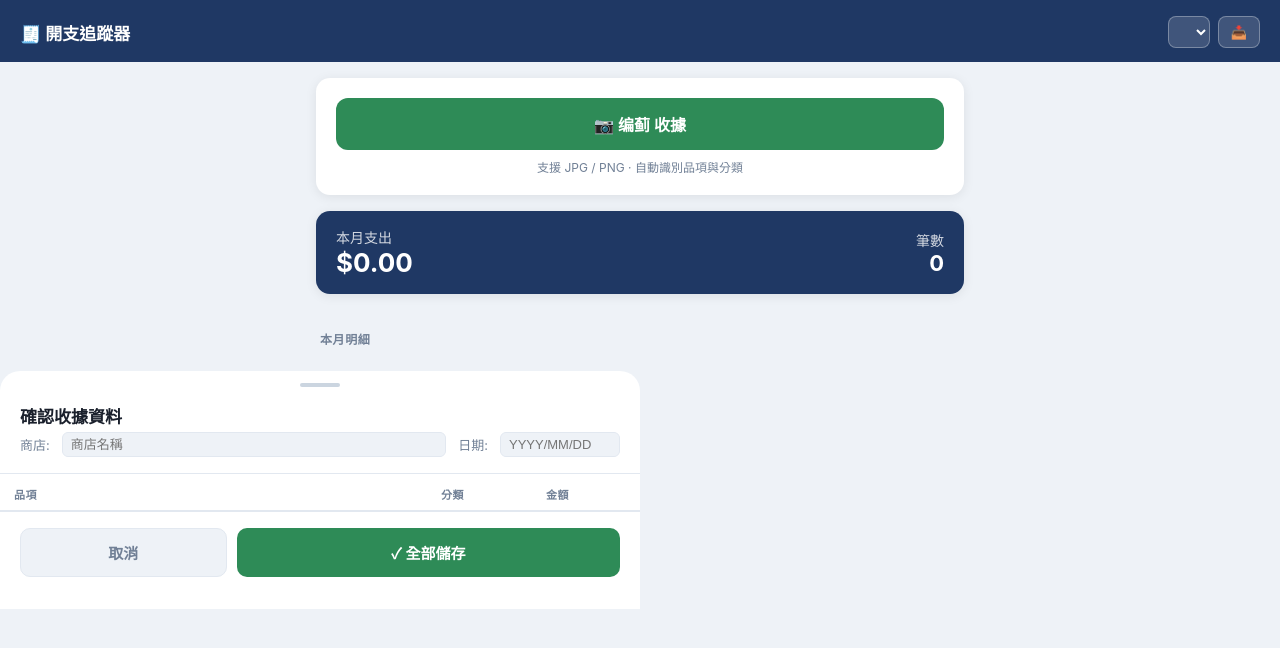
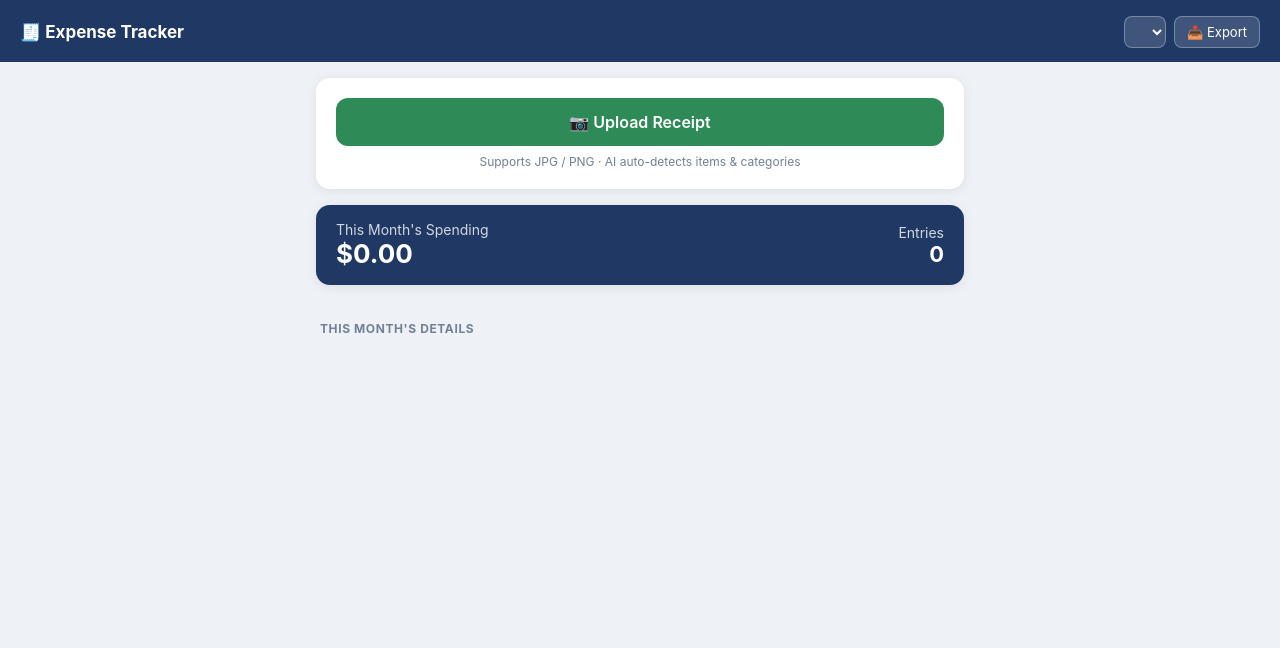
Before and after one commit to alvin7397-ai/receipt-tracker, a Python web app: template templates/index.html in a window 1280 px wide. Shown: the top 648 px of the page. Run offline with Jinja, Linux system fonts and the light colour scheme; the template is opened without the code that fills it: most values are stand-ins (such as "Sample title", 1, 10 or a date in 2020); lists and menus that the app fills with data are empty.

Commit message:
Update index.html

```diff
--- a/templates/index.html
+++ b/templates/index.html
@@ -1,11 +1,11 @@
 <!DOCTYPE html>
-<html lang="zh-TW">
+<html lang="en">
 <head>
 <meta charset="UTF-8">
 <meta name="viewport" content="width=device-width, initial-scale=1.0, maximum-scale=1.0">
 <meta name="apple-mobile-web-app-capable" content="yes">
 <meta name="apple-mobile-web-app-status-bar-style" content="black-translucent">
-<title>開支追蹤器</title>
+<title>Expense Tracker</title>
 <style>
 :root {
   --navy:   #1F3864;
@@ -38,7 +38,6 @@ header {
   gap: 10px;
 }
 .header-title { font-size: 17px; font-weight: 700; white-space: nowrap; }
-.header-title span { opacity: .6; font-size: 13px; }
 .header-right { display: flex; align-items: center; gap: 8px; }
 #monthSelect {
   background: rgba(255,255,255,.15);
@@ -177,13 +176,13 @@ main { max-width: 680px; margin: 0 auto; padding: 16px; }
 .entry-sub  { font-size: 12px; color: var(--muted); margin-top: 2px; white-space: nowrap; overflow: hidden; text-overflow: ellipsis; }
 .entry-right { display: flex; align-items: center; gap: 8px; flex-shrink: 0; }
 .entry-amount { font-size: 15px; font-weight: 700; white-space: nowrap; }
- .btn-del {
+.btn-del {
   background: none; border: none; cursor: pointer;
   color: #CBD5E0; font-size: 16px; padding: 2px 4px;
   transition: color .15s;
   line-height: 1;
 }
- .btn-del:hover { color: #E53E3E; }
+.btn-del:hover { color: #E53E3E; }
 .entry-date {
   font-size: 11px; color: var(--muted);
   min-width: 68px; text-align: right;
@@ -212,7 +211,7 @@ main { max-width: 680px; margin: 0 auto; padding: 16px; }
 @keyframes spin { to { transform: rotate(360deg); } }
 
 /* ── Modal ── */
-.uodal-bg {
+.modal-bg {
   display: none;
   position: fixed; inset: 0;
   background: rgba(0,0,0,.5);
@@ -230,7 +229,7 @@ main { max-width: 680px; margin: 0 auto; padding: 16px; }
   animation: slideUp .25s ease;
 }
 @keyframes slideUp { from { transform: translateY(40px); opacity: 0; } }
-.modal-drag { width: 40px; height: 4px; background: #CBD5E0 ; border-radius: 2px; margin: 12px auto 16px; }
+.modal-drag { width: 40px; height: 4px; background: #CBD5E0; border-radius: 2px; margin: 12px auto 16px; }
 .modal-header {
   padding: 0 20px 16px;
   border-bottom: 1px solid var(--border);
@@ -269,19 +268,19 @@ main { max-width: 680px; margin: 0 auto; padding: 16px; }
   background: var(--bg);
 }
 .field-input:focus { border-color: var(--blue); background: #fff; }
- .amount-input { max-width: 80px; text-align: right; }
+.amount-input { max-width: 80px; text-align: right; }
 select.field-input { appearance: none; cursor: pointer; }
 .btn-remove-item {
-  background: none; border: none; color: #CBD5E0 ;
+  background: none; border: none; color: #CBD5E0;
   cursor: pointer; font-size: 16px; padding: 4px;
   transition: color .15s;
 }
- .btn-remove-item:hover { color: #E53E3E; }
+.btn-remove-item:hover { color: #E53E3E; }
 .modal-footer {
   padding: 16px 20px 0;
   display: flex; gap: 10px;
 }
- .btn-cancel {
+.btn-cancel {
   flex: 1; background: var(--bg); border: 1px solid var(--border);
   color: var(--muted); border-radius: 10px; padding: 13px;
   font-size: 15px; font-weight: 600; cursor: pointer;
@@ -295,15 +294,15 @@ select.field-input { appearance: none; cursor: pointer; }
 .btn-save:hover { background: #256B44; }
 
 /* ── Toast ── */
-$tNast {
+#toast {
   position: fixed; bottom: 24px; left: 50%; transform: translateX(-50%);
   background: #2D3748; color: #fff;
   padding: 10px 20px; border-radius: 10px;
-  font-size: 14px; zQ-index: 600;
+  font-size: 14px; z-index: 600;
   opacity: 0; transition: opacity .25s;
   pointer-events: none; white-space: nowrap;
 }
-$toast.show { opacity: 1; }
+#toast.show { opacity: 1; }
 
 .empty-state {
   text-align: center; color: var(--muted);
@@ -314,10 +313,10 @@ $toast.show { opacity: 1; }
 <body>
 
 <header>
-  <div class="header-title">🧾 開支追蹤器</div>
+  <div class="header-title">🧾 Expense Tracker</div>
   <div class="header-right">
     <select id="monthSelect"></select>
-    <a id="btnExport" href="#" class="btn-icon" onclick="exportExcel(event)">📥</a>
+    <a id="btnExport" href="#" class="btn-icon" onclick="exportExcel(event)">📥 Export</a>
   </div>
 </header>
 
@@ -325,26 +324,26 @@ $toast.show { opacity: 1; }
   <!-- Upload -->
   <div class="upload-card">
     <label class="upload-btn" for="fileInput">
-      📷 编蓟 收據
+      📷 Upload Receipt
     </label>
     <input type="file" id="fileInput" accept="image/*" capture="environment">
-    <p class="upload-hint">支援 JPG / PNG · 自動識別品項與分類</p>
+    <p class="upload-hint">Supports JPG / PNG · AI auto-detects items &amp; categories</p>
   </div>
 
   <!-- June import banner -->
   <div id="importBanner" style="display:none">
-    <p>匯入 2026 年 6 月歷史資料 <small>家用品、食品、貓咪等 50+ 筆記錄</small></p>
-    <button id="btnImport" onclick="importJune()">匯入</button>
+    <p>Import June 2026 historical data <small>Household, groceries, cat supplies &amp; more — 50+ entries</small></p>
+    <button id="btnImport" onclick="importJune()">Import</button>
   </div>
 
   <!-- Total -->
   <div class="total-card">
     <div>
-      <div class="t-label">本月支出</div>
+      <div class="t-label">This Month's Spending</div>
       <div class="t-amount" id="totalAmount">$0.00</div>
     </div>
     <div style="text-align:right">
-      <div class="t-label">筆數</div>
+      <div class="t-label">Entries</div>
       <div style="font-size:22px;font-weight:700" id="totalCount">0</div>
     </div>
   </div>
@@ -353,14 +352,14 @@ $toast.show { opacity: 1; }
   <div class="summary-grid" id="summaryGrid"></div>
 
   <!-- Entry list -->
-  <div class="section-header">本月明細</div>
+  <div class="section-header">This Month's Details</div>
   <div id="entryList"></div>
 </main>
 
 <!-- Loading -->
 <div id="loadingOverlay">
   <div class="spinner"></div>
-  <div id="loadingText">AI 識別收據中…</div>
+  <div id="loadingText">AI scanning receipt…</div>
 </div>
 
 <!-- Review modal -->
@@ -368,28 +367,28 @@ $toast.show { opacity: 1; }
   <div class="modal" id="reviewModal">
     <div class="modal-drag"></div>
     <div class="modal-header">
-      <h2>確認收據資料</h2>
+      <h2>Confirm Receipt</h2>
       <div class="modal-meta">
-        <span>商店:</span>
-        <input class="meta-field" id="mStore" placeholder="商店名稱">
-        <span>日期:</span>
+        <span>Store:</span>
+        <input class="meta-field" id="mStore" placeholder="Store name">
+        <span>Date:</span>
         <input class="meta-field" id="mDate" placeholder="YYYY/MM/DD" style="max-width:120px">
       </div>
     </div>
     <table class="items-table">
       <thead>
         <tr>
-          <th>品項</th>
-          <th style="width:105px">分類</th>
-          <th style="width:80px">金額</th>
+          <th>Item</th>
+          <th style="width:120px">Category</th>
+          <th style="width:80px">Amount</th>
           <th style="width:28px"></th>
         </tr>
       </thead>
       <tbody id="itemRows"></tbody>
     </table>
     <div class="modal-footer">
-      <button class="btn-cancel" onclick="closeModal()">取消</button>
-      <button class="btn-save" onclick="saveAll()">✓ 全部儲存</button>
+      <button class="btn-cancel" onclick="closeModal()">Cancel</button>
+      <button class="btn-save" onclick="saveAll()">✓ Save All</button>
     </div>
   </div>
 </div>
@@ -419,7 +418,9 @@ async function loadMonths() {
   const sorted = [...all].sort().reverse();
   sorted.forEach(m => {
     const [y, mo] = m.split('-');
-    const opt = new Option(`${y}���${parseInt(mo)}o��`, m);
+    const monthNames = ['Jan','Feb','Mar','Apr','May','Jun','Jul','Aug','Sep','Oct','Nov','Dec'];
+    const label = `${monthNames[parseInt(mo)-1]} ${y}`;
+    const opt = new Option(label, m);
     sel.appendChild(opt);
   });
   currentMonth = sel.value;
@@ -438,15 +439,13 @@ async function checkImportBanner() {
     document.getElementById('importBanner').style.display = 'none';
     return;
   }
-  const count = allEntries.length;
-  document.getElementById('importBanner').style.display = count === 0 ? 'flex' : 'none';
+  document.getElementById('importBanner').style.display = allEntries.length === 0 ? 'flex' : 'none';
 }
 
 function fmt(n) { return '$' + Number(n).toFixed(2).replace(/\B(?=(\d{3})+(?!\d))/g, ','); }
 
 function renderSummary() {
-  const expenses = allEntries.filter(e => e.category !== '收入');
-  const income   = allEntries.filter(e => e.category === '收入');
+  const expenses = allEntries.filter(e => e.category !== 'Income');
   const total    = expenses.reduce((s,e) => s + (e.amount||0), 0);
   const count    = expenses.length;
   document.getElementById('totalAmount').textContent = fmt(total);
@@ -457,7 +456,7 @@ function renderSummary() {
 
   const grid = document.getElementById('summaryGrid');
   grid.innerHTML = '';
-  CATEGORIES.filter(c => c !== '收入').forEach(cat => {
+  CATEGORIES.filter(c => c !== 'Income').forEach(cat => {
     const m    = CAT_META[cat] || {};
     const amt  = bycat[cat] || 0;
     if (amt === 0) return;
@@ -476,18 +475,18 @@ function renderEntries() {
   list.innerHTML = '';
 
   if (allEntries.length === 0) {
-    list.innerHTML = '<div class="empty-state">📭 本月還沒有記錄<br>上傳第一張收據吧！</div>';
+    list.innerHTML = '<div class="empty-state">📭 No entries this month<br>Upload your first receipt!</div>';
     return;
   }
 
   const byCat = {};
   allEntries.forEach(e => {
-    const c = e.category || '其他';
+    const c = e.category || 'Other';
     if (!byCat[c]) byCat[c] = [];
     byCat[c].push(e);
   });
 
-  const catOrder = [...CATEGORIES, '其他'];
+  const catOrder = [...CATEGORIES, 'Other'];
   catOrder.forEach(cat => {
     const entries = byCat[cat];
     if (!entries || entries.length === 0) return;
@@ -515,7 +514,7 @@ function renderEntries() {
         <div class="entry-right">
           <div class="entry-date">${e.date||''}</div>
           <div class="entry-amount">${fmt(e.amount||0)}</div>
-          <button class="btn-del" onclick="deleteEntry(${e.id})" title="刪除">✕</button>
+          <button class="btn-del" onclick="deleteEntry(${e.id})" title="Delete">✕</button>
         </div>`;
       grp.appendChild(row);
     });
@@ -532,7 +531,7 @@ document.getElementById('fileInput').addEventListener('change', async function()
   const file = this.files[0];
   if (!file) return;
   this.value = '';
-  showLoading('AI 識別收據中…');
+  showLoading('AI scanning receipt…');
   try {
     const fd = new FormData();
     fd.append('image', file);
@@ -543,7 +542,7 @@ document.getElementById('fileInput').addEventListener('change', async function()
     showReviewModal(data);
   } catch(err) {
     hideLoading();
-    toast('❌ 上傳失敗: ' + err.message);
+    toast('❌ Upload failed: ' + err.message);
   }
 });
 
@@ -562,7 +561,7 @@ function addItemRow(tbody, item) {
     `<option value="${c}" ${c === item.category ? 'selected' : ''}>${c}</option>`
   ).join('');
   tr.innerHTML = `
-    <td><input class="field-input" value="${esc(item.name||'')}" placeholder="品項名稱"></td>
+    <td><input class="field-input" value="${esc(item.name||'')}" placeholder="Item name"></td>
     <td><select class="field-input">${catOpts}</select></td>
     <td><input class="field-input amount-input" type="number" step="0.01" min="0" value="${item.amount||0}"></td>
     <td><button class="btn-remove-item" onclick="this.closest('tr').remove()">✕</button></td>`;
@@ -574,7 +573,7 @@ function closeModal(e) {
   document.getElementById('reviewBg').classList.remove('show');
 }
 
-apync function saveAll() {
+async function saveAll() {
   const store = document.getElementById('mStore').value.trim();
   const date  = document.getElementById('mDate').value.trim();
   const rows  = document.querySelectorAll('#itemRows tr');
@@ -587,8 +586,8 @@ apync function saveAll() {
     if (!name) return;
     entries.push({ date, name, store, category: cat, amount });
   });
-  if (entries.length === 0) { toast('沒有品項可儲存'); return; }
-  showLoading('儲存中…');
+  if (entries.length === 0) { toast('No items to save'); return; }
+  showLoading('Saving…');
   try {
     const res = await fetch('/api/entries', {
       method: 'POST',
@@ -598,48 +597,48 @@ apync function saveAll() {
     const data = await res.json();
     hideLoading();
     document.getElementById('reviewBg').classList.remove('show');
-    toast(`✓ 已儲存 ${data.count} 筆`);
+    toast(`✓ Saved ${data.count} item${data.count !== 1 ? 's' : ''}`);
     await loadEntries();
   } catch(err) {
     hideLoading();
-    toast('❌ 儲存失敗');
+    toast('❌ Save failed');
   }
 }
 
 async function deleteEntry(id) {
-  if (!confirm('刪除這筆訨錄？')) return;
+  if (!confirm('Delete this entry?')) return;
   await fetch(`/api/entries/${id}`, { method: 'DELETE' });
-  toast('已刪除');
+  toast('Deleted');
   await loadEntries();
 }
 
 function exportExcel(e) {
   e.preventDefault();
   window.location.href = `/api/export?month=${currentMonth}`;
-  toast('📥 正在下載Excel…');
+  toast('📥 Downloading Excel…');
 }
 
 async function importJune() {
   document.getElementById('btnImport').disabled = true;
-  showLoading('匯入 6 月資料中…');
+  showLoading('Importing June data…');
   try {
     const res  = await fetch('/api/import-june', { method: 'POST' });
     const data = await res.json();
     hideLoading();
     if (data.error) { toast('❌ ' + data.error); }
     else {
-      toast(`✓ 匯入 ${data.count} 筆 6 月資料`);
+      toast(`✓ Imported ${data.count} June entries`);
       document.getElementById('importBanner').style.display = 'none';
       await loadEntries();
     }
   } catch(err) {
     hideLoading();
-    toast('❌ 匯入失敗');
+    toast('❌ Import failed');
   }
 }
 
 function showLoading(msg) {
-  document.getElementById('loadingText').textContent = msg || '處理中…';
+  document.getElementById('loadingText').textContent = msg || 'Processing…';
   document.getElementById('loadingOverlay').classList.add('show');
 }
 function hideLoading() {
```
